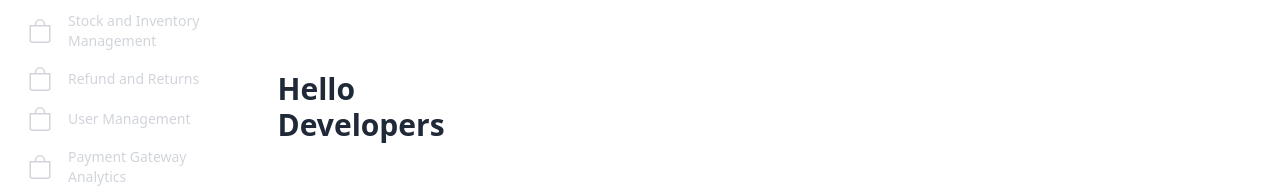
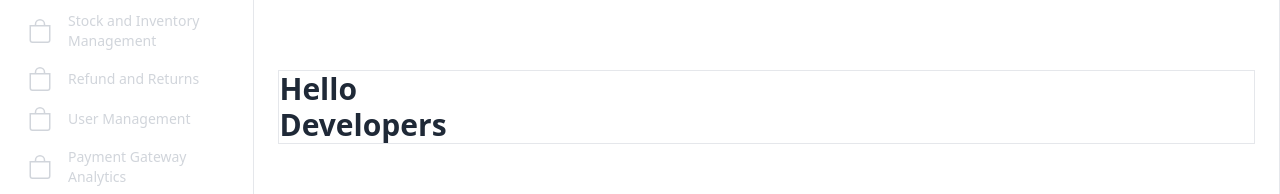
Before and after one commit to codex-devware/Codex-Nexus, a React (Vite) app in the folder client/: page / in a window 1280 px wide. Shown: the part 373-567 px from the top of the page. Built offline with nearby package versions, Linux system fonts and the light colour scheme.

Commit message:
merge resolved

```diff
--- a/client/src/components/layout/MainLayout.jsx
+++ b/client/src/components/layout/MainLayout.jsx
@@ -3,25 +3,15 @@ import Topbar from '../Topbar/Topbar';
 
 import {} from '../ui/resizable';
 
-export function MainLayout({ children, resize, setResize }) {
-  console.log({ resize, setResize });
-  // useEffect(() => {
-  //   const resizeDiv = document.querySelector('.resizeAblePanel');
-  //   resizeDiv.addEventListener('', () => {
-  //     const resizeValue = resizeDiv.getAttribute('data-panel-size');
-  //     setResize(resizeValue);
-  //   });
-  //   console.log(resizeDiv);
-  // }, [setResize]);
-  // console.log(resize);
+export function MainLayout({ children }) {
   return (
     <>
       {/* resize */}
       <Topbar />
       <div className='flex'>
         <Sidebar />
-        <div className='flex items-center justify-center p-6 w-full rounded-t-lg'>
-          <span className='font-semibold'>{children}</span>
+        <div className='flex items-center justify-center p-6 w-full rounded-t-lg border'>
+          <span className='font-semibold border'>{children}</span>
         </div>
       </div>
     </>
```
